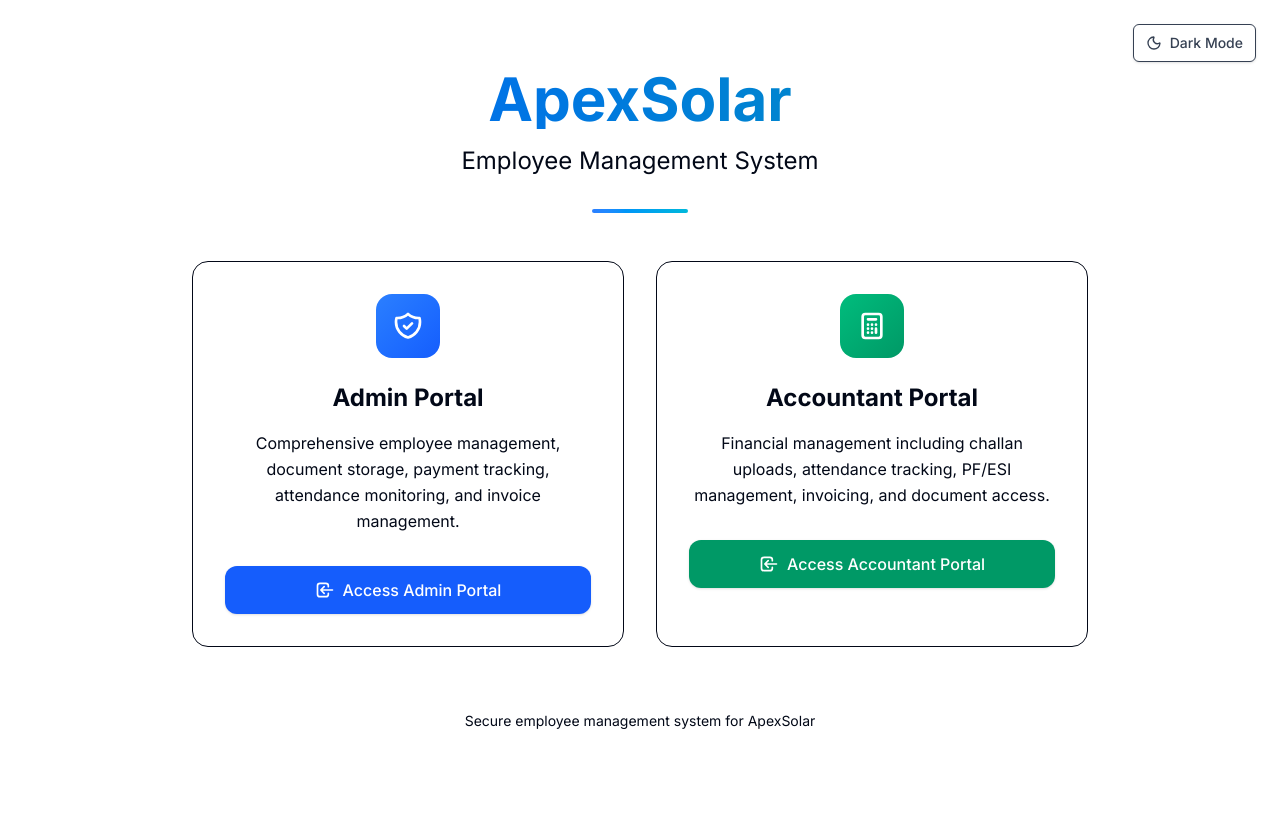
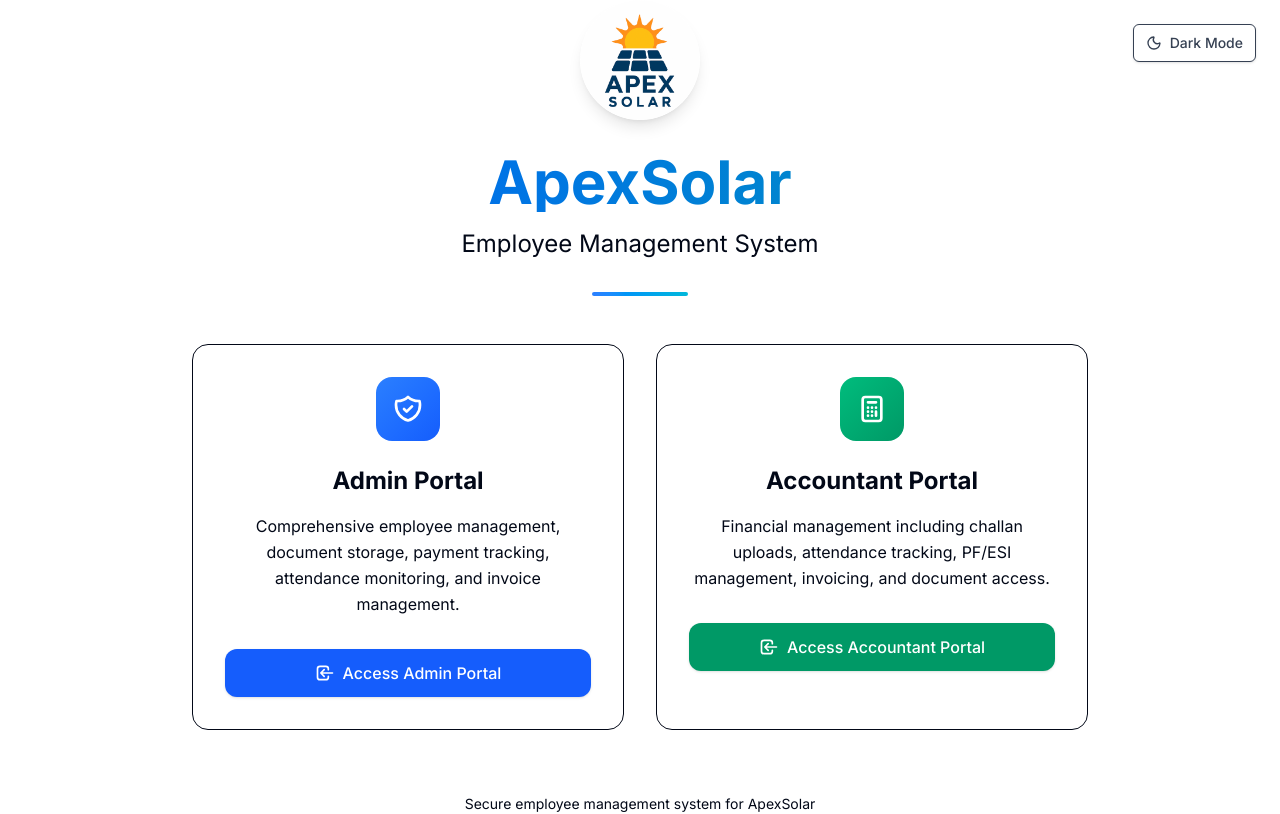
Before and after one commit to ArindamTripathi619/apexsolar-app, a Next.js app: page / in a window 1280 px wide. Built offline with nearby package versions, Linux system fonts and the light colour scheme.

Commit message:
Fix payment icons and add company logo to home page

```diff
--- a/app/admin/payments/page.tsx
+++ b/app/admin/payments/page.tsx
@@ -2,6 +2,7 @@
 
 import { useState, useEffect } from 'react'
 import { useRouter } from 'next/navigation'
+import { TrendingDown, TrendingUp } from 'lucide-react'
 import PaymentModal from '@/app/components/PaymentModal'
 import { formatIndianDate, formatIndianCurrency } from '@/app/lib/indianLocalization'
 import ThemeToggle from '@/app/components/ui/ThemeToggle'
@@ -246,7 +247,7 @@
                 <p className="text-xs text-foreground/50 mt-1">{formatIndianCurrency(totalDuesCleared)} cleared</p>
               </div>
               <div className="w-12 h-12 bg-red-500/10 rounded-xl flex items-center justify-center">
-                <span className="text-2xl">�</span>
+                <TrendingDown className="w-6 h-6 text-red-500" />
               </div>
             </div>
           </div>
@@ -259,7 +260,7 @@
                 <p className="text-xs text-foreground/50 mt-1">{formatIndianCurrency(totalAdvancesRepaid)} repaid</p>
               </div>
               <div className="w-12 h-12 bg-green-500/10 rounded-xl flex items-center justify-center">
-                <span className="text-2xl">�</span>
+                <TrendingUp className="w-6 h-6 text-green-500" />
               </div>
             </div>
           </div>
--- a/app/page.tsx
+++ b/app/page.tsx
@@ -1,4 +1,5 @@
 import Link from 'next/link'
+import Image from 'next/image'
 import ButtonComponent from '@/app/components/ui/ButtonComponent'
 import ThemeToggle from '@/app/components/ui/ThemeToggle'
 
@@ -15,6 +16,18 @@
         <div className="w-full max-w-4xl mx-auto">
           {/* Hero Section */}
           <div className="text-center mb-12">
+            {/* Company Logo */}
+            <div className="mb-8">
+              <Image
+                src="/logo.png"
+                alt="Apex Solar Logo"
+                width={120}
+                height={120}
+                className="mx-auto rounded-full shadow-lg ring-4 ring-primary/20"
+                priority
+              />
+            </div>
+
             <h1 className="text-5xl sm:text-6xl font-bold text-foreground mb-4 bg-gradient-to-r from-blue-600 to-cyan-600 bg-clip-text text-transparent">
               ApexSolar
             </h1>
```
Also changed, not shown: public/logo.png (added), 2 other files (tests, documents, lock files or other folders).
